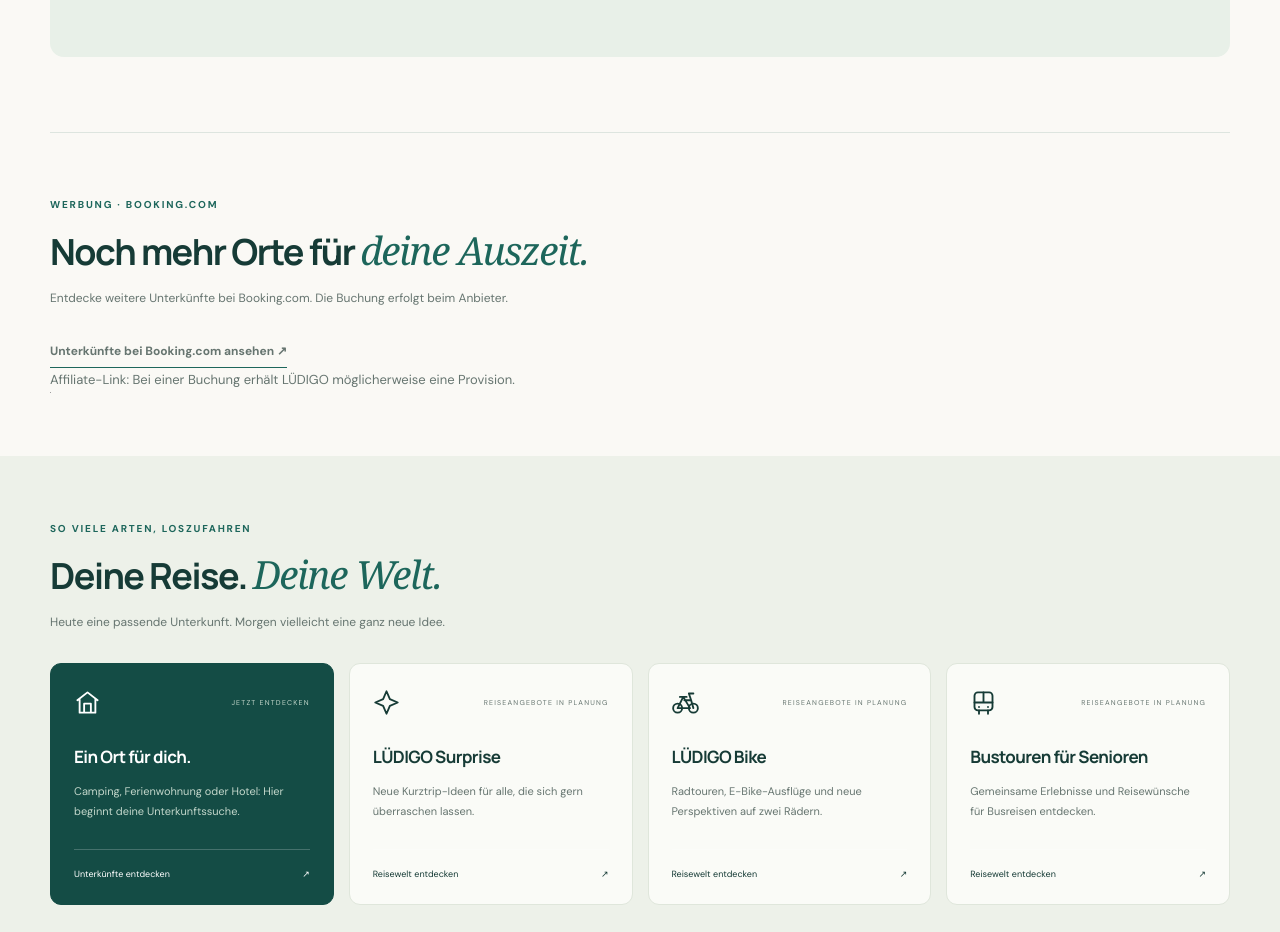
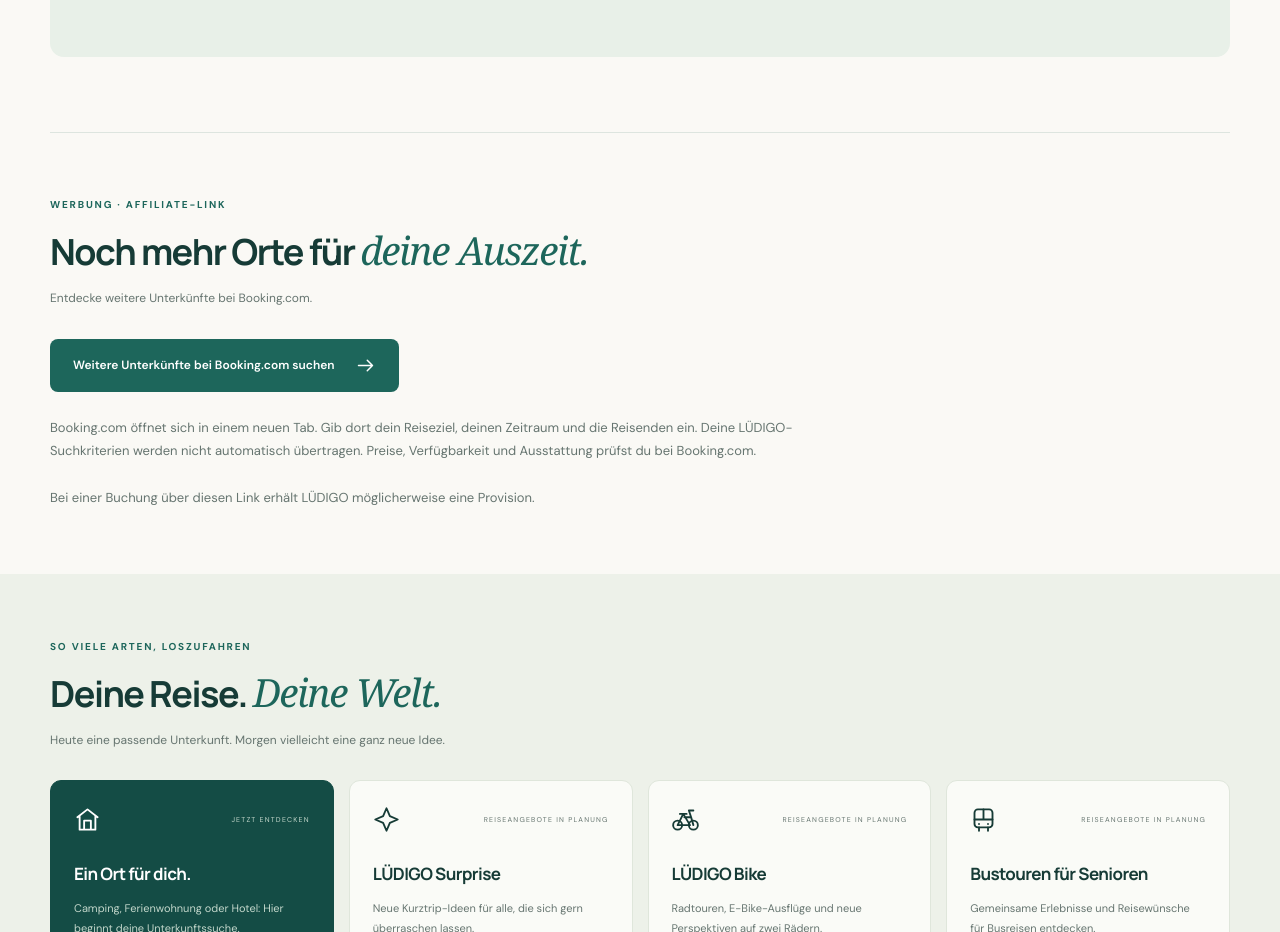
Before and after one commit to niklasluedemann468-netizen/Ludigo, a Next.js app: page / in a window 1280 px wide. Shown: the part 1440-2372 px from the top of the page. Built offline with nearby package versions, Linux system fonts and the light colour scheme.

Commit message:
Replace Booking search widget with a clearly labeled affiliate button

```diff
--- a/app/components/AccommodationPage.tsx
+++ b/app/components/AccommodationPage.tsx
@@ -7,7 +7,7 @@ import {displayPrice,safeOfferUrl,sortAccommodations,usableNumber} from '../lib/
 import {SiteHeader,SiteFooter,WorldNavigation,Icon,IconSprite} from './LudigoChrome';
 import {ClosingSection,HomeHero,HowItWorks} from './HomeSections';
 import TravelWorlds from '../TravelWorlds';
-import BookingAffiliateWidget from './BookingAffiliateWidget';
+import BookingAffiliateLink from './BookingAffiliateLink';
 import { resultFeatureBadges, searchCriteriaBadges } from '../lib/feature-badges';
 type Props={
  searchCriteria?:string;
@@ -54,5 +54,5 @@ export default function AccommodationPage(p:Props){
  <section className="results-section wrap" id="ergebnisse" tabIndex={-1} aria-labelledby="results-title" aria-busy={p.isSearching}><div className="section-heading"><div><p className="eyebrow">EIN KLEINES STÜCK VORFREUDE</p><h2 id="results-title">{savedOnly?<>Deine <em>Merkliste.</em></>:<>Passende Orte für <em>deine Auszeit.</em></>}</h2><p>{savedOnly?'Deine gespeicherten Favoriten. Aktuelle Angaben findest du beim Anbieter.':'Beschreibe deine Wünsche und entdecke Unterkünfte aus der LÜDIGO-Suche.'}</p></div></div>
  <div className="criteria-summary" aria-label="Erkannte Suchkriterien">{!savedOnly&&criteriaBadges.length>0&&<><p>Deine Suchkriterien</p><ul className="live-features criteria-features">{criteriaBadges.map(badge=><li key={badge.key} data-kind={badge.kind}><Icon name={badge.icon}/><span>{badge.label}</span></li>)}</ul></>}</div><div className="results-toolbar"><p role="status" aria-live="polite">{total} {total===1?'Unterkunft':'Unterkünfte'}{savedOnly?' gemerkt':' gefunden'}{total>visible.length?` · ${visible.length} geladen`:''}</p><div><button type="button" className="filter-button" aria-pressed={savedOnly} onClick={toggleSavedOnly}><Icon name="heart"/>Nur gemerkte</button><label className="sort-label" htmlFor="sort">Sortieren:</label><select id="sort" value={activeSort} disabled={p.isSearching} onChange={e=>{const value=e.target.value as SortOption;if(savedOnly||!p.onSortChange)setSort(value);else p.onSortChange(value);}}><option value="best">Beste Treffer</option><option value="rating">Bewertung: höchste zuerst</option><option value="price_asc">Katalogpreis: niedrig zuerst</option><option value="price_desc">Katalogpreis: hoch zuerst</option></select></div></div>
  {shown.length?<div className="cards">{shown.map(item=><StayCard key={item.id} item={item} criteria={p.searchCriteria} saved={favorites.some(stay=>stay.id===item.id)} onSave={()=>save(item)}/>)}</div>:<div className="empty-state"><Icon name={savedOnly?'heart':'compass'}/><h3>{p.isSearching?'Deine Auszeit wird gesucht …':savedOnly?'Platz für deine Lieblingsorte.':hasSearched?'Für diesen Wunsch gibt es noch keinen Treffer.':'Wohin zieht es dich?'}</h3><p>{savedOnly?'Merke dir Unterkünfte über das Herz auf den Ergebniskarten. Deine Auswahl bleibt in diesem Browser.':hasSearched?'Versuche ein anderes Reiseziel oder beschreibe deine Wünsche etwas allgemeiner.':'Beginne mit einem Reiseziel oder beschreibe, was deine Unterkunft besonders machen soll.'}</p><a className="secondary-button" href="#suche" onClick={()=>{if(savedOnly)setSavedOnly(false);}}>Zur Unterkunftssuche <Icon name="arrow"/></a></div>}
- {visible.length>0&&<div className="results-bottom">{visible.length>9&&<button type="button" className="secondary-button" onClick={()=>{setExpanded(!expanded);if(expanded)scrollResults();}}>{expanded?'Weniger anzeigen ↑':`Alle ${visible.length}${total>visible.length?' geladenen':''} Unterkünfte ansehen ↓`}</button>}{!savedOnly&&p.hasMore&&<button type="button" className="secondary-button" disabled={p.isSearching} onClick={()=>{setExpanded(true);void p.onLoadMore?.();}}>{p.isSearching?'Wird geladen …':'Weitere Unterkünfte laden ↓'}</button>}<p>Bewertungen und Angaben stammen aus den verknüpften Unterkunftsdaten.<br/>Preis, Verfügbarkeit und Buchungsbedingungen beim Anbieter prüfen.</p></div>}</section><BookingAffiliateWidget/><TravelWorlds/><HowItWorks/><ClosingSection/></main><SiteFooter/><IconSprite/></div>;
+ {visible.length>0&&<div className="results-bottom">{visible.length>9&&<button type="button" className="secondary-button" onClick={()=>{setExpanded(!expanded);if(expanded)scrollResults();}}>{expanded?'Weniger anzeigen ↑':`Alle ${visible.length}${total>visible.length?' geladenen':''} Unterkünfte ansehen ↓`}</button>}{!savedOnly&&p.hasMore&&<button type="button" className="secondary-button" disabled={p.isSearching} onClick={()=>{setExpanded(true);void p.onLoadMore?.();}}>{p.isSearching?'Wird geladen …':'Weitere Unterkünfte laden ↓'}</button>}<p>Bewertungen und Angaben stammen aus den verknüpften Unterkunftsdaten.<br/>Preis, Verfügbarkeit und Buchungsbedingungen beim Anbieter prüfen.</p></div>}</section>{!savedOnly&&<BookingAffiliateLink/>}<TravelWorlds/><HowItWorks/><ClosingSection/></main><SiteFooter/><IconSprite/></div>;
 }
--- /dev/null
+++ b/app/components/BookingAffiliateLink.tsx
@@ -0,0 +1,25 @@
+import { Icon } from './LudigoChrome';
+
+const affiliateUrl = 'http://www.jdoqocy.com/click-101892570-17319656?sid=';
+
+export default function BookingAffiliateLink() {
+  return (
+    <section className="booking-section wrap" aria-labelledby="booking-affiliate-title">
+      <div className="section-heading">
+        <div>
+          <p className="eyebrow">WERBUNG · AFFILIATE-LINK</p>
+          <h2 id="booking-affiliate-title">Noch mehr Orte für <em>deine Auszeit.</em></h2>
+          <p>Entdecke weitere Unterkünfte bei Booking.com.</p>
+        </div>
+      </div>
+      <a className="primary-button" href={affiliateUrl} target="_blank" rel="sponsored noopener noreferrer">
+        Weitere Unterkünfte bei Booking.com suchen <Icon name="arrow" />
+      </a>
+      <p className="booking-note">
+        Booking.com öffnet sich in einem neuen Tab. Gib dort dein Reiseziel, deinen Zeitraum und die Reisenden ein.
+        Deine LÜDIGO-Suchkriterien werden nicht automatisch übertragen. Preise, Verfügbarkeit und Ausstattung prüfst du bei Booking.com.
+      </p>
+      <p className="booking-note">Bei einer Buchung über diesen Link erhält LÜDIGO möglicherweise eine Provision.</p>
+    </section>
+  );
+}
--- a/app/components/BookingAffiliateWidget.tsx
+++ /dev/null
@@ -1,66 +0,0 @@
-'use client';
-
-import Script from 'next/script';
-import { useRef, useState } from 'react';
-
-const widgetId = 'bookingAffiliateWidget_9afaba33-a14f-401d-bfb3-83611e96d760';
-const affiliateUrl = 'http://www.jdoqocy.com/click-101892570-17319656?sid=';
-
-type BookingSdk = {
-  AffiliateWidget: new (settings: {
-    iframeSettings: { selector: string; responsive: boolean };
-    widgetSettings: { destinationurloverride: string };
-  }) => unknown;
-};
-
-export default function BookingAffiliateWidget() {
-  const initialized = useRef(false);
-  const [failed, setFailed] = useState(false);
-
-  function initialize() {
-    if (initialized.current) return;
-    const booking = (window as Window & { Booking?: BookingSdk }).Booking;
-    if (!booking?.AffiliateWidget) {
-      setFailed(true);
-      return;
-    }
-    try {
-      new booking.AffiliateWidget({
-        iframeSettings: { selector: widgetId, responsive: true },
-        widgetSettings: { destinationurloverride: affiliateUrl },
-      });
-      initialized.current = true;
-      setFailed(false);
-    } catch {
-      setFailed(true);
-    }
-  }
-
-  return (
-    <section className="booking-section wrap" aria-labelledby="booking-affiliate-title">
-      <div className="section-heading">
-        <div>
-          <p className="eyebrow">WERBUNG · BOOKING.COM</p>
-          <h2 id="booking-affiliate-title">Noch mehr Orte für <em>deine Auszeit.</em></h2>
-          <p>Entdecke weitere Unterkünfte bei Booking.com. Die Buchung erfolgt beim Anbieter.</p>
-        </div>
-      </div>
-      <div id={widgetId} style={{ width: '100%', minWidth: 0 }} />
-      <Script
-        id="booking-affiliate-sdk"
-        src="https://www.booking.com/affiliate/prelanding_sdk"
-        strategy="lazyOnload"
-        onReady={initialize}
-        onError={() => setFailed(true)}
-      />
-      {failed && <p role="status">Die eingebettete Suche ist gerade nicht verfügbar. Du kannst Booking.com direkt öffnen.</p>}
-      <p className="booking-note">
-        <a className="text-link" href={affiliateUrl} target="_blank" rel="sponsored noopener noreferrer">Unterkünfte bei Booking.com ansehen ↗</a>
-        <br />Affiliate-Link: Bei einer Buchung erhält LÜDIGO möglicherweise eine Provision.
-      </p>
-      {/* The affiliate impression pixel must use its original URL without image optimization. */}
-      {/* eslint-disable-next-line @next/next/no-img-element */}
-      <img src="https://www.lduhtrp.net/image-101892570-17319656" width="1" height="1" alt="" aria-hidden="true" style={{ border: 0 }} />
-    </section>
-  );
-}
```
